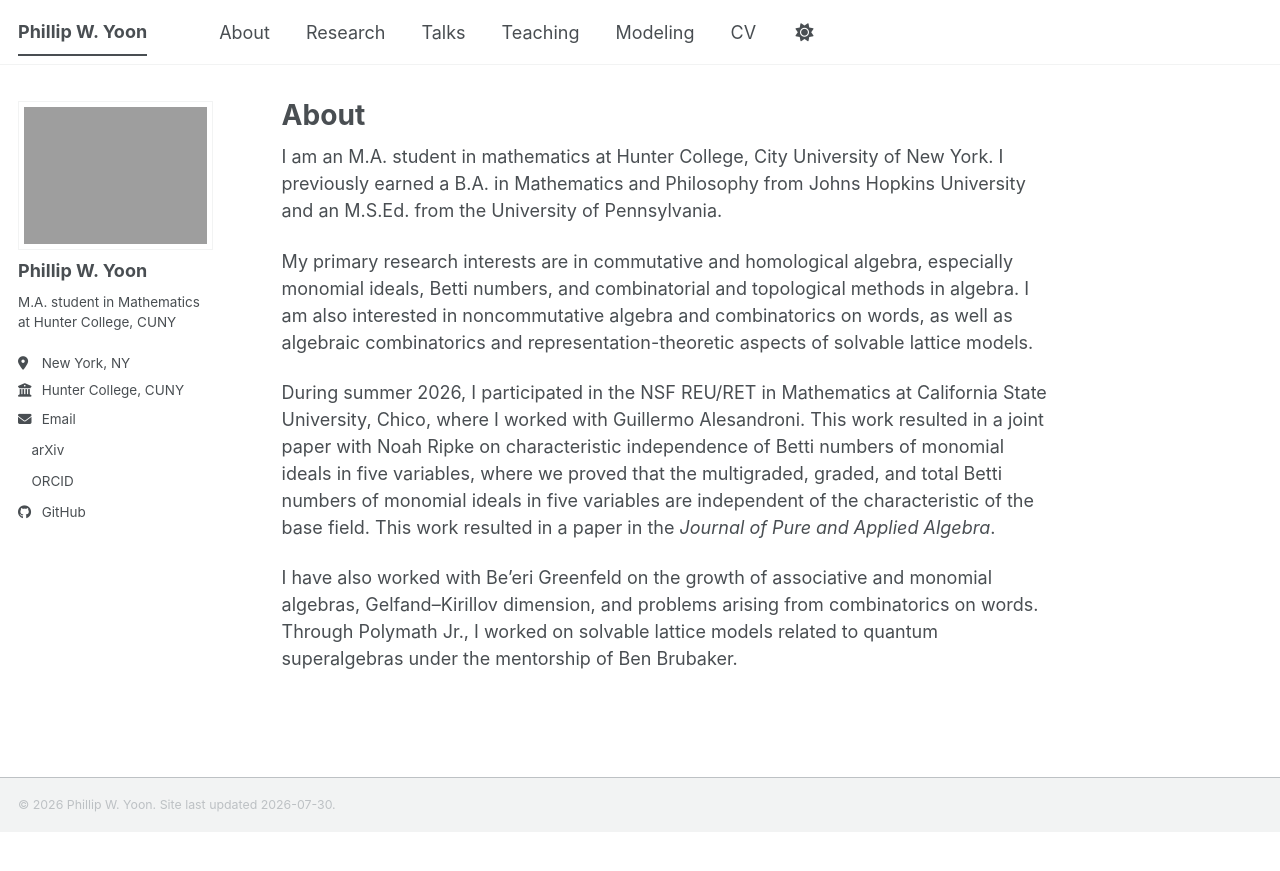
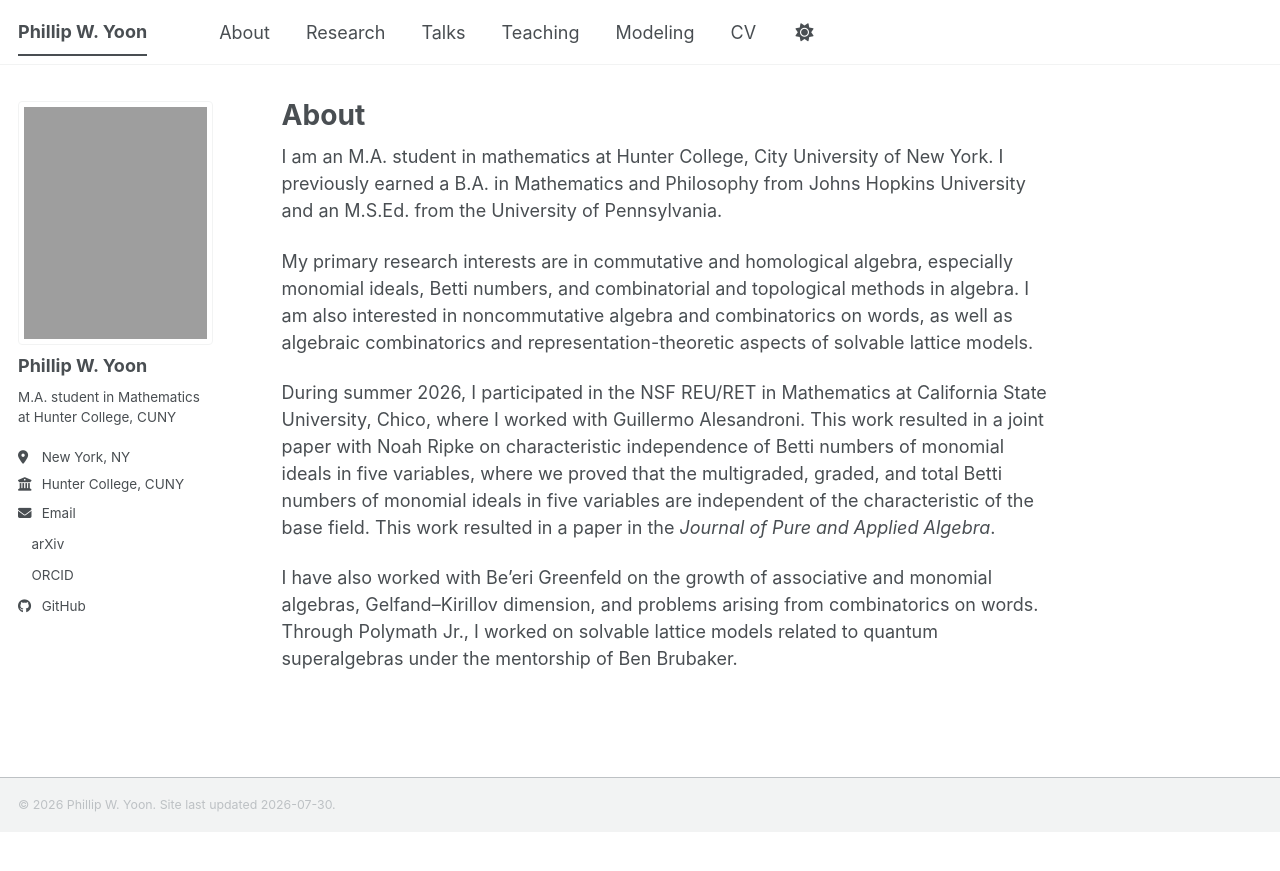
Before and after one commit to pwyoon/pwyoon.github.io, a Jekyll site: the page built from _pages/about.md, in a window 1280 px wide. Shown: the top 871 px of the page. Built offline with Jekyll 4.4.1, drawn with Linux system fonts in a browser that asks for light colours; a style sheet for code colours, icons or effects is not loaded.

Commit message:
Update _sidebar.scss

```diff
--- a/_sass/layout/_sidebar.scss
+++ b/_sass/layout/_sidebar.scss
@@ -154,8 +154,12 @@
   }
 
   img {
-    max-width: 210px;
-    border-radius: 0%;
+     width: 100%;
+  max-width: 210px;
+  aspect-ratio: 4 / 5;
+  object-fit: cover;
+  object-position: center 30%;
+  border-radius: 4px;
 
     @include breakpoint($large) {
       padding: 5px;
```
